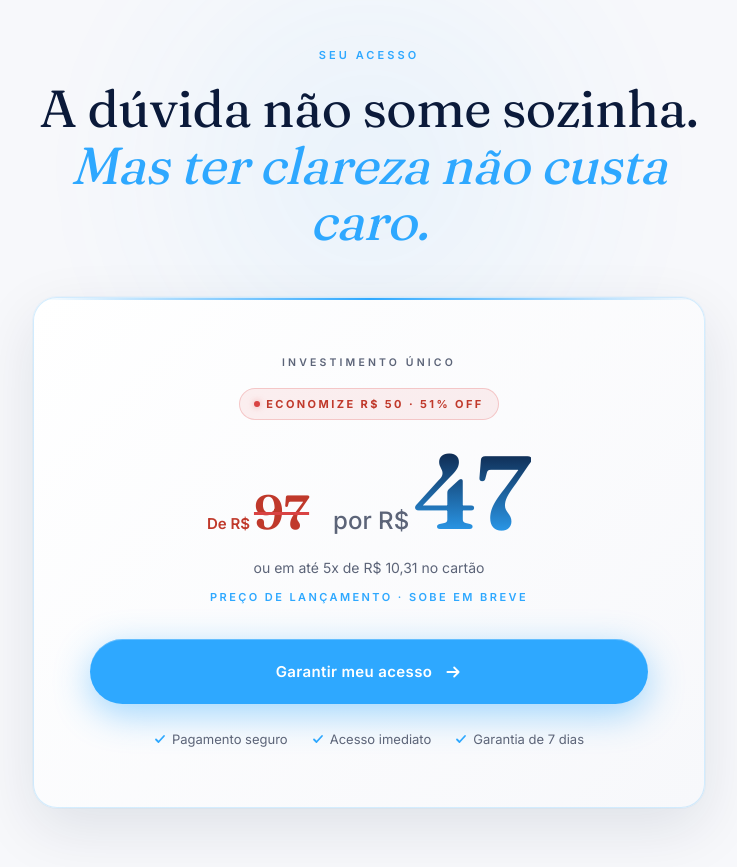
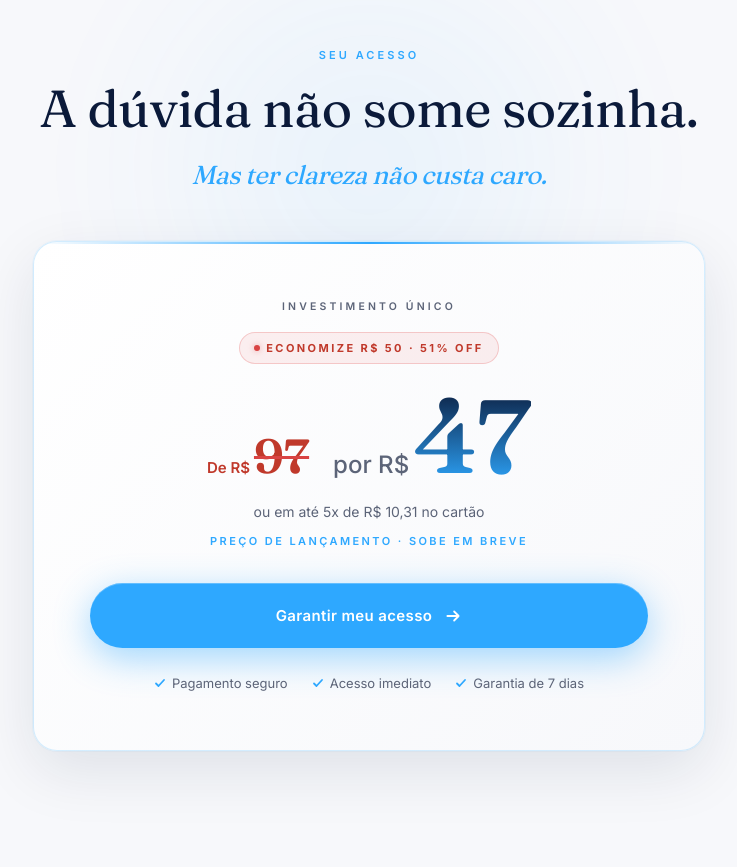
Before and after one commit to carlosmoreira09/landing-barbarapsi, a Next.js app: page / in a window 1280 px wide. Shown: the part 7640-8507 px from the top of the page, without its empty margins (271-1008 px from the left). Built offline with nearby package versions, Linux system fonts and the light colour scheme; no server answers.

Commit message:
adjust size text

```diff
--- a/components/landing/PricingSection.tsx
+++ b/components/landing/PricingSection.tsx
@@ -38,7 +38,7 @@ export function PricingSection() {
           </p>
           <h2 className="font-serif text-[clamp(2rem,5vw,3.25rem)] leading-[1.08] text-balance" style={{ color: "var(--navy)" }}>
             A dúvida não some sozinha.<br />
-            <span style={{ color: "var(--electric)", fontStyle: "italic" }}>Mas ter clareza não custa caro.</span>
+            <span style={{ color: "var(--electric)", fontStyle: "italic", fontSize: 26 }}>Mas ter clareza não custa caro.</span>
           </h2>
         </FadeIn>
 
```
